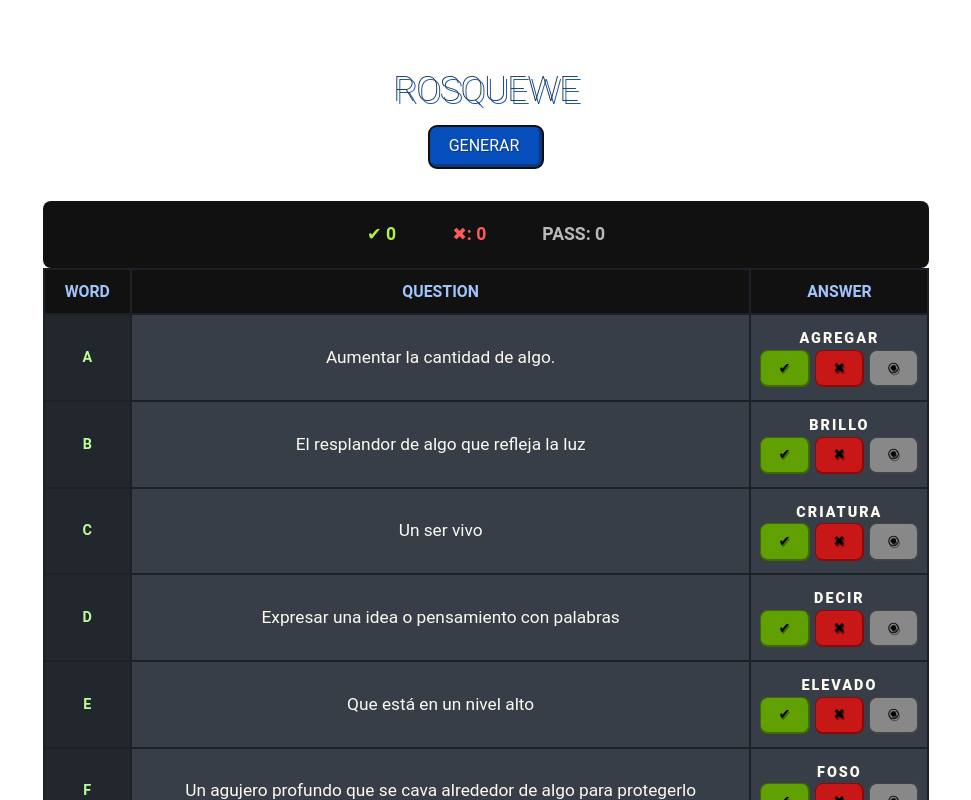
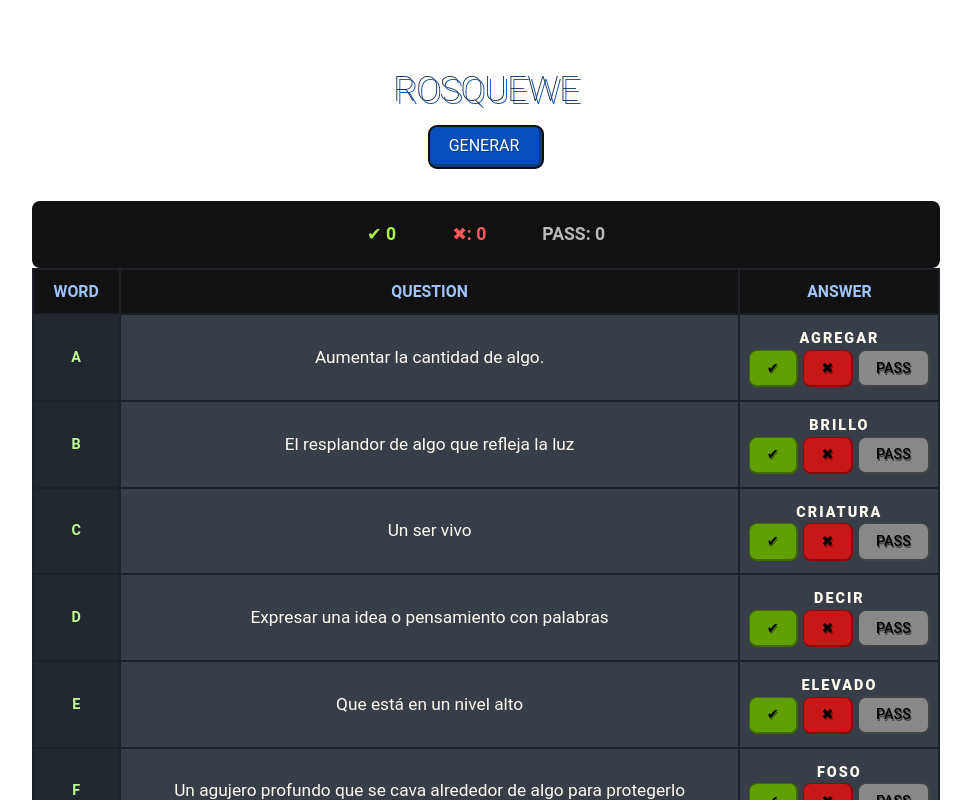
Before and after one commit to pa-ku/Rosco, a React (Vite) app: page / in a window 1280 px wide. Both pictures are taken after a click on the button "GENERAR". Shown: the top 800 px of the page, without its empty margins (154-1125 px from the left). Built offline with nearby package versions, Linux system fonts and the light colour scheme.

Commit message:
update ui

```diff
--- a/src/App.css
+++ b/src/App.css
@@ -17,3 +17,23 @@
 .logo.react:hover {
   filter: drop-shadow(0 0 2em #61dafbaa);
 }
+
+
+/* Scrollbar */
+::-webkit-scrollbar {
+background-color: #333;
+width: 17px;
+}
+::-webkit-scrollbar-thumb {
+background-color: #aaaaaa;
+border: 3.2px solid #333;
+}
+::-webkit-scrollbar-thumb:hover {
+background-color: #777;
+}
+
+/* SELECTION */
+::selection {
+color: white;
+background: #2595be80;
+}
--- a/src/components/Row.jsx
+++ b/src/components/Row.jsx
@@ -29,9 +29,7 @@ const Question = styled.td`
   font-size: 1.2em;
   background-color: ${(props) => props.backg};
   @media (max-width: 700px) {
-
     font-size: 1.1em;
-
   }
   &:first-letter {
     text-transform: uppercase;
@@ -59,6 +57,7 @@ const Answer = styled.td`
 const CtnButton = styled.div`
   display: flex;
   margin-inline: 0.5em;
+
   animation: ButtonShow 1s;
   z-index: 1;
   display: flex;
@@ -74,7 +73,6 @@ const CtnButton = styled.div`
     padding: 0px;
     flex-direction: row;
     flex-wrap: wrap;
-
     gap: 5px;
     padding-block: 5px;
     & * {
@@ -96,44 +94,45 @@ const CtnButton = styled.div`
 `;
 
 const RightBtn = styled.button`
-display: ${props => props.display};
-  background-color: ${(props) => (props.backgcheck ? "#555" : "#61a002")};
-  border-bottom: 2px solid ${(props) => (props.backgcheck ? "#333" : "#3f6901")};
-  border-right: 2px solid ${(props) => (props.backgcheck ? "#333" : "#3f6901")};
-  border-top: 1px solid ${(props) => (props.backgcheck ? "#333" : "#3f6901")};
-  border-left: 1px solid ${(props) => (props.backgcheck ? "#333" : "#3f6901")};
-  text-shadow: 1px 1.5px ${(props) => (props.backgcheck ? "#333" : "#3f6901")};
+  display: ${(props) => props.display};
+  background-color: #61a002;
+  border-bottom: 2px solid #3f6901;
+  border-right: 2px solid #3f6901;
+  border-top: 1px solid #3f6901;
+  border-left: 1px solid #3f6901;
+  text-shadow: 1px 1.5px #3f6901;
   &:hover {
-    background-color: ${(props) => (props.backgcheck ? "#555" : "#acf144")};
+    background-color: #acf144;
   }
   @media (max-width: 700px) {
   }
 `;
 
 const PassBtn = styled.button`
-display: ${props => props.display};
-  background-color: ${(props) => (props.backgcheck ? "#555" : "#888")};
-  border-bottom: 2px solid ${(props) => (props.backgcheck ? "#333" : "#444")};
-  border-right: 2px solid ${(props) => (props.backgcheck ? "#333" : "#444")};
-  border-top: 1px solid ${(props) => (props.backgcheck ? "#333" : "#444")};
-  border-left: 1px solid ${(props) => (props.backgcheck ? "#333" : "#444")};
-  text-shadow: 1px 1.5px ${(props) => (props.backgcheck ? "#333" : "#444")};
-
+  display: ${(props) => props.display};
+  background-color: #888;
+  border-bottom: 2px solid #444;
+  border-right: 2px solid #444;
+  border-top: 1px solid #444;
+  border-left: 1px solid #444;
+  text-shadow: 1px 1.5px #444;
+  width: 50%;
   &:hover {
-    background-color: ${(props) => (props.backgcheck ? "#555" : "#6b6b6b")};
+    background-color: #6b6b6b;
   }
 `;
 
 const WrongBtn = styled.button`
-display: ${props => props.display};
-  background-color: ${(props) => (props.backgcheck ? "#555" : "#c71717")};
-  border-bottom: 2px solid ${(props) => (props.backgcheck ? "#333" : "#8d0a0a")};
-  border-right: 2px solid ${(props) => (props.backgcheck ? "#333" : "#8d0a0a")};
-  border-top: 1px solid ${(props) => (props.backgcheck ? "#333" : "#8d0a0a")};
-  border-left: 1px solid ${(props) => (props.backgcheck ? "#333" : "#8d0a0a")};
-  text-shadow: 1px 1.5px ${(props) => (props.backgcheck ? "#333" : "#8d0a0a")};
+  display: ${(props) => props.display};
+  background-color: #c71717;
+  border-bottom: 2px solid #8d0a0a;
+  border-right: 2px solid #8d0a0a;
+  border-top: 1px solid #8d0a0a;
+  border-left: 1px solid #8d0a0a;
+  text-shadow: 1px 1.5px #8d0a0a;
+
   &:hover {
-    background-color: ${(props) => (props.backgcheck ? "#555" : "#ff5a5a")};
+    background-color: #ff5a5a;
   }
 `;
 
@@ -158,7 +157,7 @@ export default function Row({ letter, ask, answer }) {
   const right = () => {
     setColor("#2c462e");
     setRightAnswers(rightAnswers + 1);
-    setDisable(prevState => "none");
+    setDisable((prevState) => "none");
     setDisablePending("none");
 
     if (pending > 0) {
@@ -174,10 +173,9 @@ export default function Row({ letter, ask, answer }) {
 
   const wrong = () => {
     setColor("#4d2626");
-    setDisable(prevState => "none");
+    setDisable((prevState) => "none");
     setDisablePending("none");
     setWrongAnswers((prevWrongAnswers) => wrongAnswers + 1);
-
 
     if (pending > 0) {
       setPending((prevPending) => pending - 1);
@@ -192,21 +190,20 @@ export default function Row({ letter, ask, answer }) {
         <Answer backg={color}>
           {answer}
           <CtnButton>
-            <RightBtn display={disable}  disabled={disable} backgcheck={disable} onClick={right}>
+            <RightBtn display={disable} disabled={disable} onClick={right}>
               ✔
             </RightBtn>
 
-            <WrongBtn display={disable} disabled={disable} backgcheck={disable} onClick={wrong}>
+            <WrongBtn display={disable} disabled={disable} onClick={wrong}>
               ✖
             </WrongBtn>
 
             <PassBtn
-            display={disablePending}
+              display={disablePending}
               disabled={disablePending}
-              backgcheck={disable}
               onClick={pass}
             >
-              ⦿
+              PASS
             </PassBtn>
           </CtnButton>
         </Answer>
```
